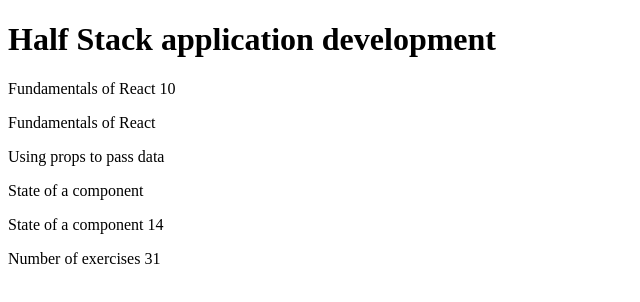
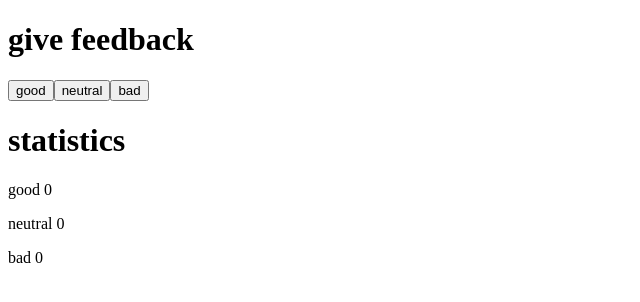
Before and after one commit to reiisuu/fs_react, a React (Vite) app: page / in a window 1280 px wide. Shown: the top 302 px of the page, without its empty margins (0-640 px from the left). Built offline with nearby package versions, Linux system fonts and the light colour scheme.

Commit message:
exercise 1.6

```diff
--- a/src/App.jsx
+++ b/src/App.jsx
@@ -1,72 +1,30 @@
+import { useState } from 'react'
+
+const Header = (props) => <h1>{props.text}</h1>
+
+const Button = ({ onClick, text}) => <button onClick={onClick}>{text}</button>
+
+const Display = ({ text, number}) => <p>{text} {number}</p>
+
 const App = () => {
-  const course = {
-    name: 'Half Stack application development',
-    parts: [
-    {
-      name: 'Fundamentals of React',
-      exercises: 10
-    },
-
-    {
-      name: 'Using props to pass data',
-      exercises: 7
-    },
-
-    {
-      name: 'State of a component',
-      exercises: 14
-    }
-
-  ]
-}
-
-  const Header = ({course}) => {
-    return (
-    <>
-      <h1>{course.name}</h1>
-        <p>
-          {course.parts[0].name} {course.parts[0].exercises}
-        </p>
-    </>
-    )
-  }
-
-  const Content = ({course}) => {
-
-    const Part = (props) => {
-      return (
-      <>
-        <p>
-          { props.name } { props.exercises }
-        </p>
-      </>
-      )
-    }
-    return (
-      <>
-        <Part name = { course.parts[0].name } number = { course.parts[0].exercises }/>
-        <Part name = { course.parts[1].name } number = { course.parts[1].exercises }/>
-        <Part name = { course.parts[2].name } number = { course.parts[2].exercises }/>
-      </>
-    )
-  }
-
-  const Total = ({course}) => {
-    return (
-      <>
-        <p>
-        {course.parts[2].name} {course.parts[2].exercises}
-        </p>
-        <p>Number of exercises {course.parts[0].exercises + course.parts[1].exercises + course.parts[2].exercises}</p>
-      </>
-    )
-  }
+  // save clicks of each button to its own state
+  const [good, setGood] = useState(0)
+  const [neutral, setNeutral] = useState(0)
+  const [bad, setBad] = useState(0)
 
   return (
     <div>
-      <Header course={course} />
-      <Content course={course}/>
-      <Total course={course} />
+      <Header text = 'give feedback' />
+
+      <Button onClick= {() => setGood(good + 1)} text = 'good'/>
+      <Button onClick= {() => setNeutral(neutral + 1)} text = 'neutral'/>
+      <Button onClick= {() => setBad(bad + 1)} text = 'bad'/>
+
+      <Header text = 'statistics' />
+
+      <Display text = 'good' number = {good} />
+      <Display text = 'neutral' number = {neutral} />
+      <Display text = 'bad' number = {bad} />
     </div>
   )
 }
```
